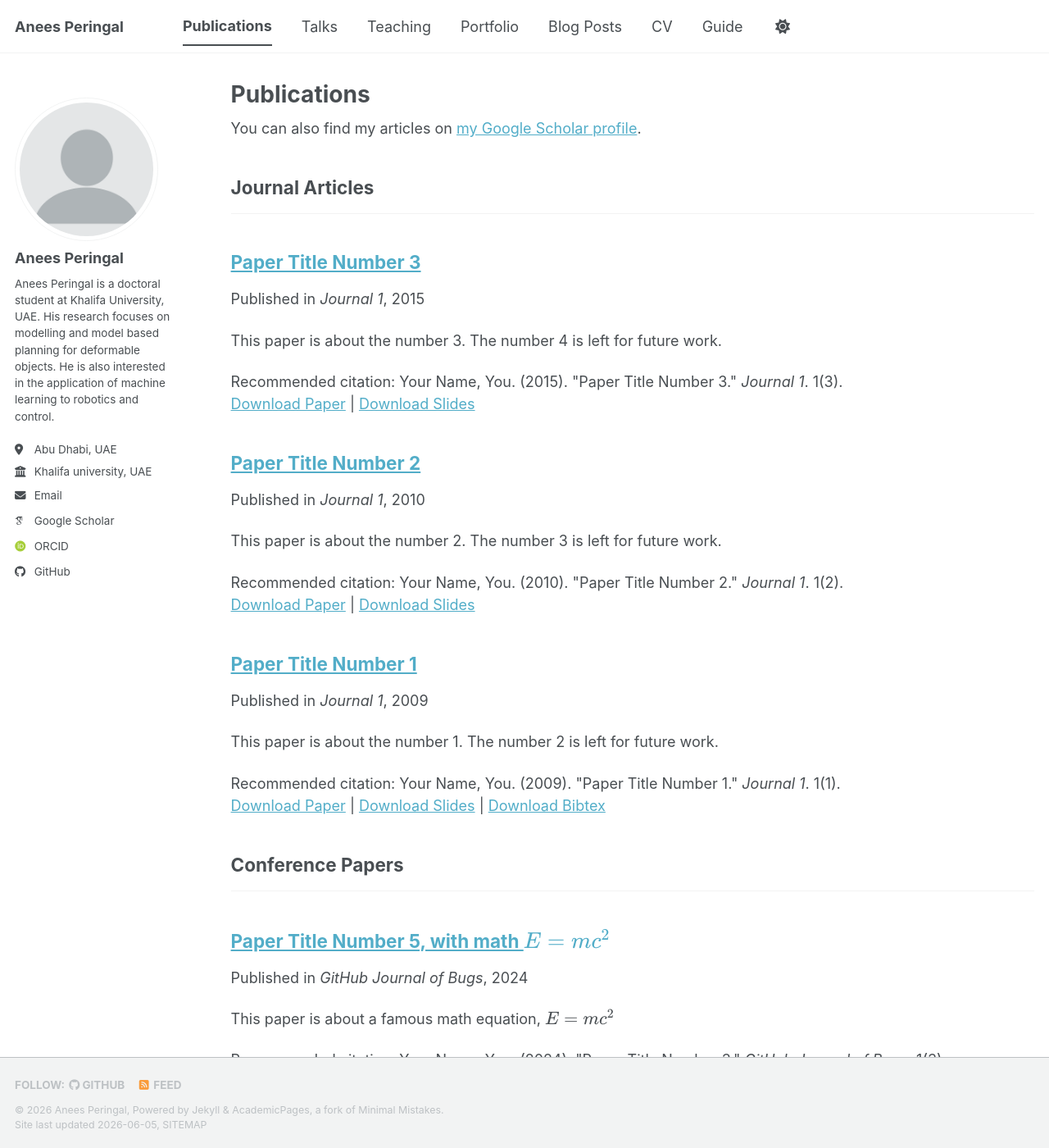
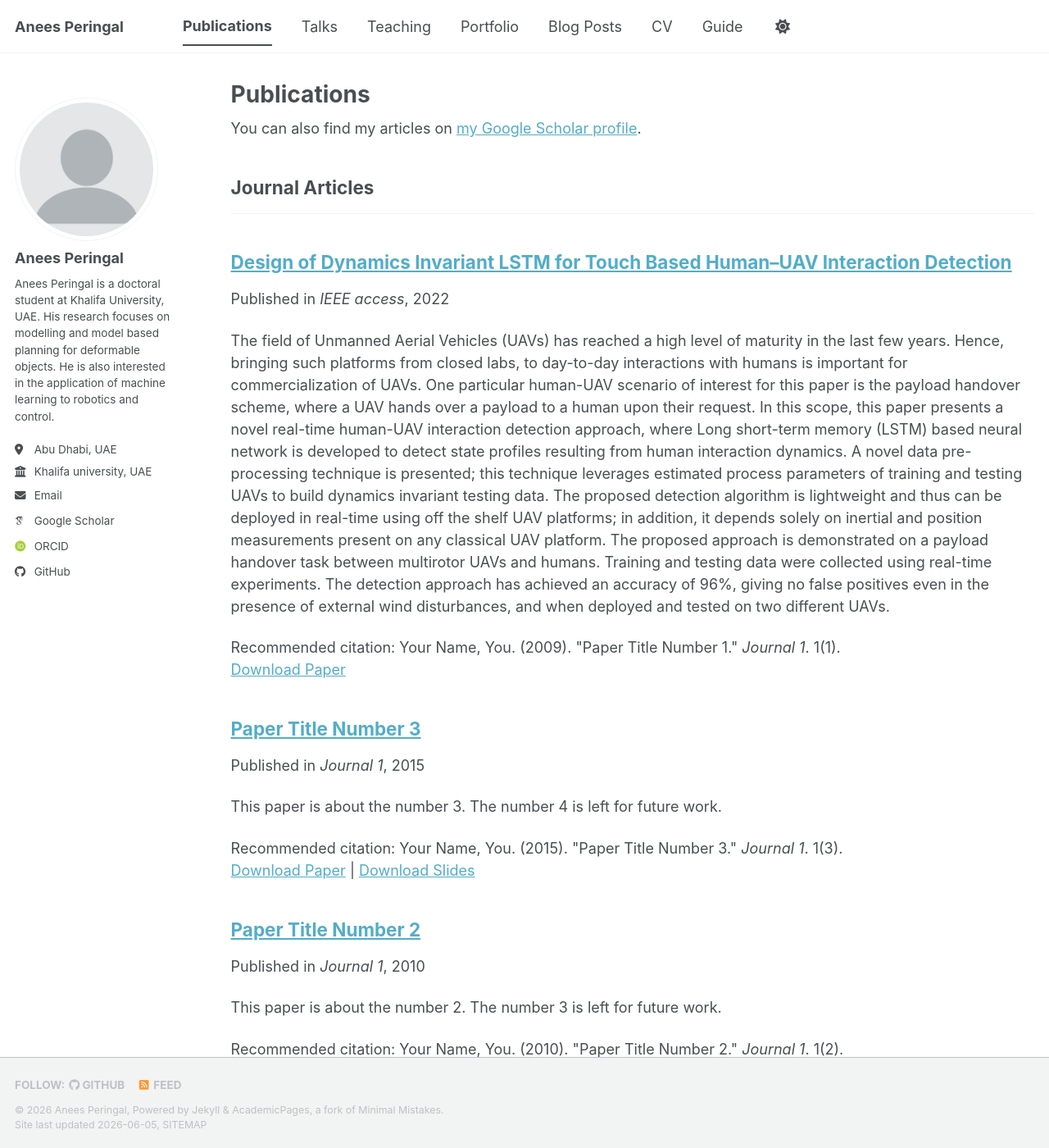
Before and after one commit to AneesPeringal/AneesPeringal.github.io, a Jekyll site: the page built from _pages/publications.html, in a window 1280 px wide and 1400 px high. Shown: the whole window at 82% size. Built offline with Jekyll 4.4.1, drawn with Linux system fonts in a browser that asks for light colours; some web fonts are replaced; a script bundle is joined from its source files by our own code; library files that are not in the unit come from our copies.

Commit message:
Update 2009-10-01-paper-title-number-1.md

```diff
--- a/_publications/2009-10-01-paper-title-number-1.md
+++ b/_publications/2009-10-01-paper-title-number-1.md
@@ -1,14 +1,14 @@
 ---
-title: "Paper Title Number 1"
+title: "Design of Dynamics Invariant LSTM for Touch Based Human–UAV Interaction Detection"
 collection: publications
 category: manuscripts
 permalink: /publication/2009-10-01-paper-title-number-1
-excerpt: 'This paper is about the number 1. The number 2 is left for future work.'
-date: 2009-10-01
-venue: 'Journal 1'
-slidesurl: 'https://academicpages.github.io/files/slides1.pdf'
-paperurl: 'https://academicpages.github.io/files/paper1.pdf'
-bibtexurl: 'https://academicpages.github.io/files/bibtex1.bib'
+excerpt: 'The field of Unmanned Aerial Vehicles (UAVs) has reached a high level of maturity in the last few years. Hence, bringing such platforms from closed labs, to day-to-day interactions with humans is important for commercialization of UAVs. One particular human-UAV scenario of interest for this paper is the payload handover scheme, where a UAV hands over a payload to a human upon their request. In this scope, this paper presents a novel real-time human-UAV interaction detection approach, where Long short-term memory (LSTM) based neural network is developed to detect state profiles resulting from human interaction dynamics. A novel data pre-processing technique is presented; this technique leverages estimated process parameters of training and testing UAVs to build dynamics invariant testing data. The proposed detection algorithm is lightweight and thus can be deployed in real-time using off the shelf UAV platforms; in addition, it depends solely on inertial and position measurements present on any classical UAV platform. The proposed approach is demonstrated on a payload handover task between multirotor UAVs and humans. Training and testing data were collected using real-time experiments. The detection approach has achieved an accuracy of 96%, giving no false positives even in the presence of external wind disturbances, and when deployed and tested on two different UAVs.'
+date: 28-10-2022
+venue: 'IEEE access'
+slidesurl: #'https://academicpages.github.io/files/slides1.pdf'
+paperurl: 'https://ieeexplore.ieee.org/abstract/document/9934916/'
+bibtexurl: #'https://academicpages.github.io/files/bibtex1.bib'
 citation: 'Your Name, You. (2009). &quot;Paper Title Number 1.&quot; <i>Journal 1</i>. 1(1).'
 ---
 The contents above will be part of a list of publications, if the user clicks the link for the publication than the contents of section will be rendered as a full page, allowing you to provide more information about the paper for the reader. When publications are displayed as a single page, the contents of the above "citation" field will automatically be included below this section in a smaller font.
```
